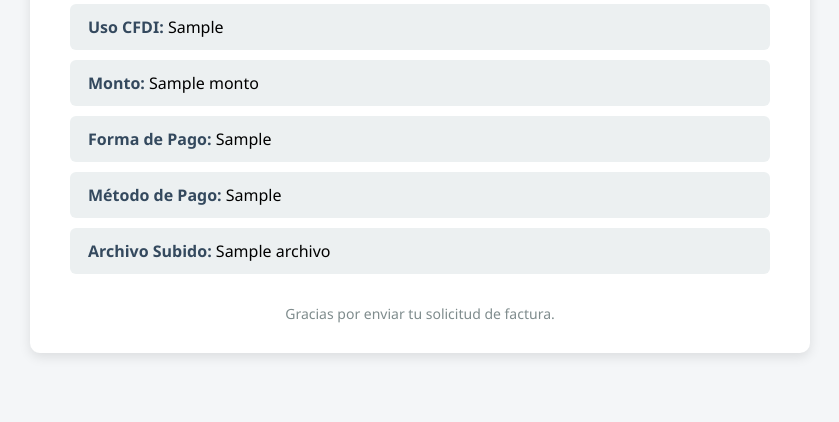
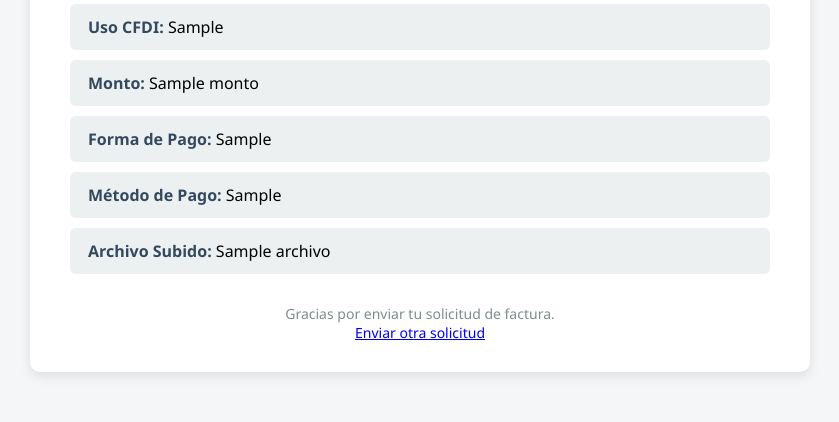
Before and after one commit to JMCisnerosP/Formulario_Factura_app, a Python web app: template templates/confirmacion.html in a window 1280 px wide. Shown: the part 554-976 px from the top of the page, without its empty margins (220-1059 px from the left). Before the commit the page ends 911 px from the top, so only its background shows below. Run offline with Jinja, Linux system fonts and the light colour scheme; the template is opened without the code that fills it: most values are stand-ins (such as "Sample title", 1, 10 or a date in 2020).

Commit message:
Update confirmacion.html

```diff
--- a/templates/confirmacion.html
+++ b/templates/confirmacion.html
@@ -62,8 +62,10 @@
             <li><strong>Archivo Subido:</strong> {{ datos.archivo }}</li>
         </ul>
         <div class="footer">
-            Gracias por enviar tu solicitud de factura.
+            Gracias por enviar tu solicitud de factura.<br>
+            <a href="{{ url_for('nuevo_formulario') }}">Enviar otra solicitud</a>
         </div>
+
     </div>
 </body>
 </html>
```
